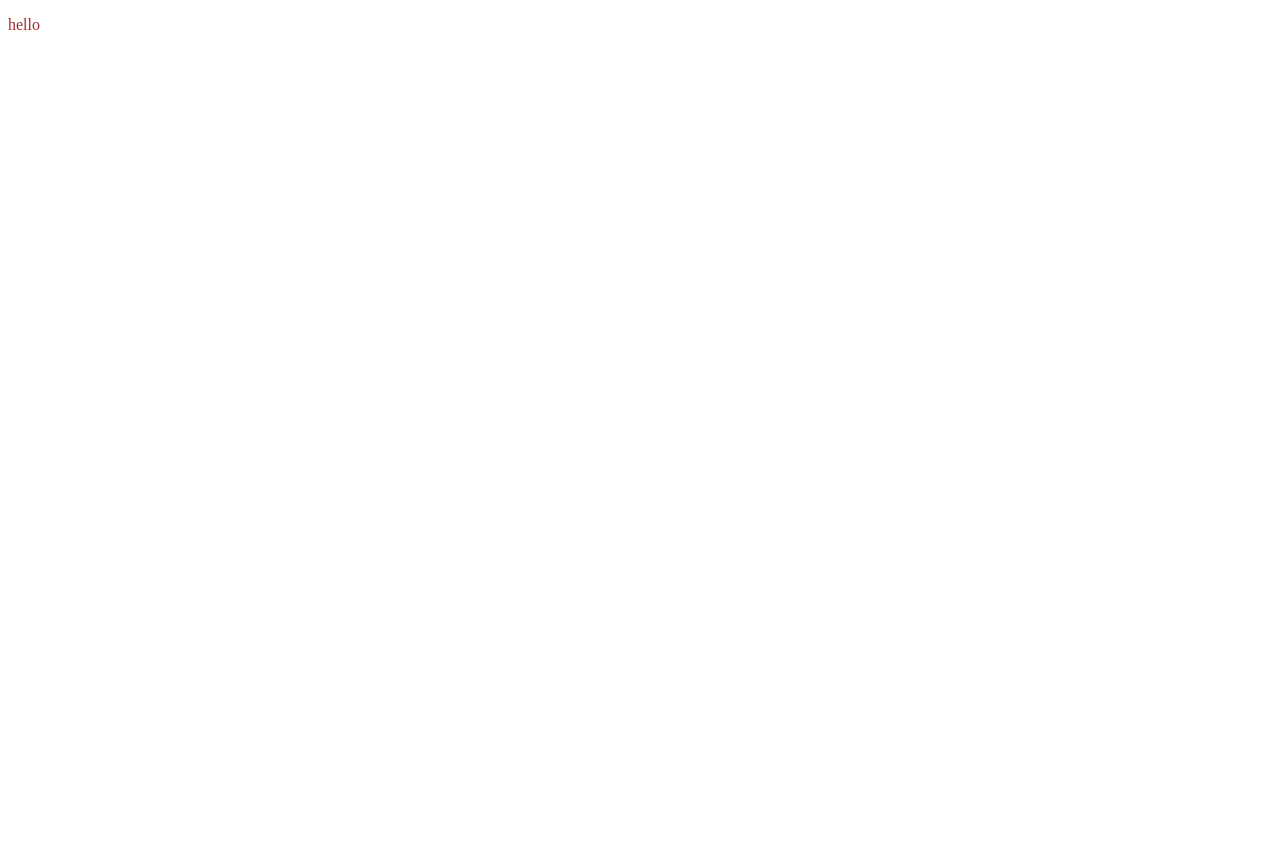
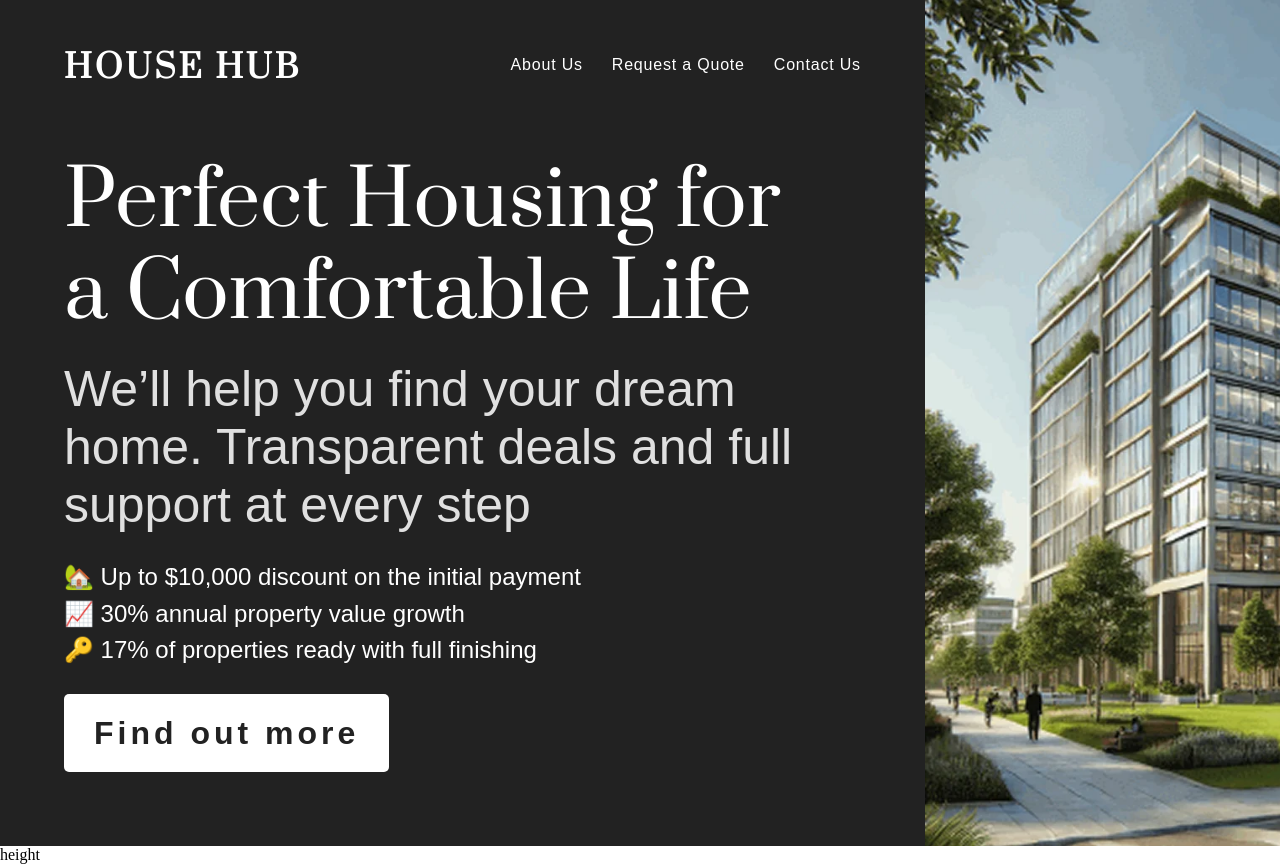
Before and after one commit to Enkhe95/mst, a plain HTML site: page index.html in a window 1280 px wide. Before the commit the page ends 800 px from the top, so only its background shows below. Drawn offline with Linux system fonts and the light colour scheme.

Commit message:
feat: add header

```diff
--- a/index.css
+++ b/index.css
@@ -1,3 +1,251 @@
-p {
-  color: brown;
+@font-face {
+  font-family: 'Prata';
+  src: url(src/fonts/Prata-Regular.ttf);
 }
+
+* {
+  margin: 0;
+  padding: 0;
+  box-sizing: border-box;
+}
+
+/* block HEADER */
+.header {
+  width: 100%;
+  height: auto;
+  display: flex;
+  background-color: #222222;
+  overflow-x: hidden;
+}
+
+.header-container {
+  margin-left: 5%;
+  margin-right: 5%;
+  display: flex;
+  flex-direction: column;
+  gap: 5vw;
+  width: 100%;
+}
+
+.header-nav {
+  display: flex;
+  gap: 209px;
+  position: sticky;
+  top: 0;
+  background-color: #222222;
+  z-index: 10;
+}
+
+.logo {
+  font-size: clamp(16px, 2.5vw, 32px);
+  font-family: 'Prata', serif;
+  line-height: 150%;
+  letter-spacing: 3px;
+  color: #ffffff;
+  margin-top: 44px;
+  white-space: nowrap;
+}
+
+.nav {
+  display: flex;
+  gap: 29px;
+  margin-top: 53px;
+}
+
+.nav-link {
+  display: flex;
+  text-decoration: none;
+  gap: 29px;
+  font-size: clamp(12px, 1.5vw, 16px);
+  font-family: Arial, Helvetica, sans-serif;
+  font-weight: 400;
+  line-height: 150%;
+  letter-spacing: 0.05em;
+  color: #ffffff;
+  transition: color 0.3s, transform 0.1s, text-shadow 0.3s;
+  white-space: nowrap;
+}
+
+.nav-link:hover {
+  color: #8b4513;
+  text-shadow: 0 0 5px rgba(139, 69, 19, 0.5);
+}
+
+.nav-link:active {
+  color: #5a2d0c;
+  transform: translateY(2px);
+}
+
+.photo1 {
+  max-width: 100%;
+  height: auto;
+  object-fit: cover;
+}
+
+.header-text {
+  width: 100%;
+  padding-right: 5%;
+}
+
+.header-title {
+  font-size: clamp(32px, 6vw, 80px);
+  font-family: 'Prata', serif;
+  font-weight: 400;
+  line-height: 120%;
+  color: #ffffff;
+  margin-bottom: 20px;
+}
+
+.header-description {
+  font-size: clamp(20px, 4vw, 50px);
+  font-family: Arial, Helvetica, sans-serif;
+  font-weight: 400;
+  color: #e0e0e0;
+  margin-bottom: 30px;
+}
+
+.header-list {
+  list-style: none;
+  padding: 0;
+  margin-bottom: 30px;
+}
+
+.header-list-item {
+  font-family: Arial, Helvetica, sans-serif;
+  font-size: clamp(14px, 2vw, 24px);
+  line-height: 110%;
+  color: #ffffff;
+  margin-bottom: 10px;
+  display: flex;
+  align-items: center;
+  gap: 10px;
+}
+
+.btn {
+  padding: 15px 30px;
+  font-size: clamp(16px, 2.5vw, 32px); /* От 16px до 32px */
+  font-weight: bold;
+  line-height: 150%;
+  letter-spacing: 4px;
+  color: #222222;
+  background: #ffffff;
+  border: none;
+  border-radius: 5px;
+  cursor: pointer;
+  transition: background-color 0.3s, box-shadow 0.3s, transform 0.1s;
+}
+
+.btn:hover {
+  background: linear-gradient(135deg, #d2b48c, #8b4513);
+  color: #fff;
+  box-shadow: 0 4px 10px rgba(139, 69, 19, 0.3);
+  transform: translateY(-2px);
+}
+
+.btn:active {
+  background: #8b4513;
+  box-shadow: 0 0 15px rgba(139, 69, 19, 0.5);
+  transform: translateY(2px) scale(0.98);
+}
+
+/* adaptive  */
+
+@media (max-width: 1800px) {
+  /* HEADER */
+  .photo1 {
+    flex: 1;
+    width: 50%;
+    height: auto;
+    object-fit: cover;
+  }
+
+  .header-container {
+    flex: 1;
+    margin-left: 5%;
+    margin-right: 5%;
+    display: flex;
+    flex-direction: column;
+    gap: 5vw;
+  }
+
+  .header {
+    display: flex;
+    flex-direction: row;
+    align-items: stretch;
+    width: 100%;
+    height: auto;
+    background-color: #222222;
+  }
+}
+
+@media (max-width: 768px) {
+  /* HEADER */
+  .header {
+    flex-direction: column;
+  }
+
+  .nav {
+    margin: 0px;
+  }
+  .header-container {
+    padding: 10px;
+    gap: 15px;
+  }
+  .header-nav {
+    flex-direction: column;
+    gap: 10px;
+  }
+
+  .photo1 {
+    width: 100%;
+    height: auto;
+    object-fit: contain;
+  }
+}
+
+@media (max-width: 320px) {
+  /* HEADER */
+  .header {
+    gap: 10px;
+  }
+
+  .logo {
+    margin-top: 20px;
+  }
+  .nav {
+    display: none;
+  }
+
+  .header {
+    flex-direction: column;
+  }
+  .header-nav {
+    flex-direction: column;
+    gap: 0;
+  }
+  .nav {
+    flex-direction: column;
+    gap: 5px;
+    display: none;
+  }
+
+  .header-container {
+    width: 100%;
+    padding: 0;
+  }
+  .header-title {
+    font-size: 20px;
+  }
+  .photo1 {
+    width: 100%;
+  }
+
+  .header-description {
+    font-size: 14px;
+  }
+
+  .btn {
+    padding: 10px;
+    font-size: 12px;
+  }
+}
--- a/index.html
+++ b/index.html
@@ -6,9 +6,45 @@
     <link rel="stylesheet" href="index.css" />
     <title>MCT part1</title>
   </head>
-  <body>
-    <header>
-      <p>hello</p>
+  <body class="body">
+    <!-- block HEADER -->
+    <header class="header">
+      <div class="header-container">
+        <div class="header-nav" id="header-nav">
+          <h1 class="logo">HOUSE HUB</h1>
+          <nav class="nav">
+            <a href="#text" class="nav-link">About Us</a>
+            <a href="#main" class="nav-link">Request a Quote</a>
+            <a href="#footer" class="nav-link">Contact Us</a>
+          </nav>
+        </div>
+        <div class="header-text">
+          <h1 class="header-title">Perfect Housing for a Comfortable Life</h1>
+          <p class="header-description">
+            We’ll help you find your dream home. Transparent deals and full
+            support at every step
+          </p>
+          <ul class="header-list">
+            <li class="header-list-item">
+              🏡 Up to $10,000 discount on the initial payment
+            </li>
+            <li class="header-list-item">
+              📈 30% annual property value growth
+            </li>
+            <li class="header-list-item">
+              🔑 17% of properties ready with full finishing
+            </li>
+          </ul>
+          <button class="btn">Find out more</button>
+        </div>
+      </div>
+      <img src="./src/img/photo1.webp" alt="photo1" class="photo1" />
     </header>
+
+    <!-- block MAIN -->
+    <main>
+      <p class="text">height</p>
+    </main>
+    <!-- <script defer src="script.js"></script> -->
   </body>
 </html>
```
Also changed, not shown: src/fonts/Prata-Regular.ttf (added), src/img/a-logo-with-the-text-house-hub-in-bold-c_4SVqSO_LQBiVw_anNemOBg_aMXLIXy3SuCLx1sORVC4Kg.jpeg (deleted), src/img/photo1.webp (added).
